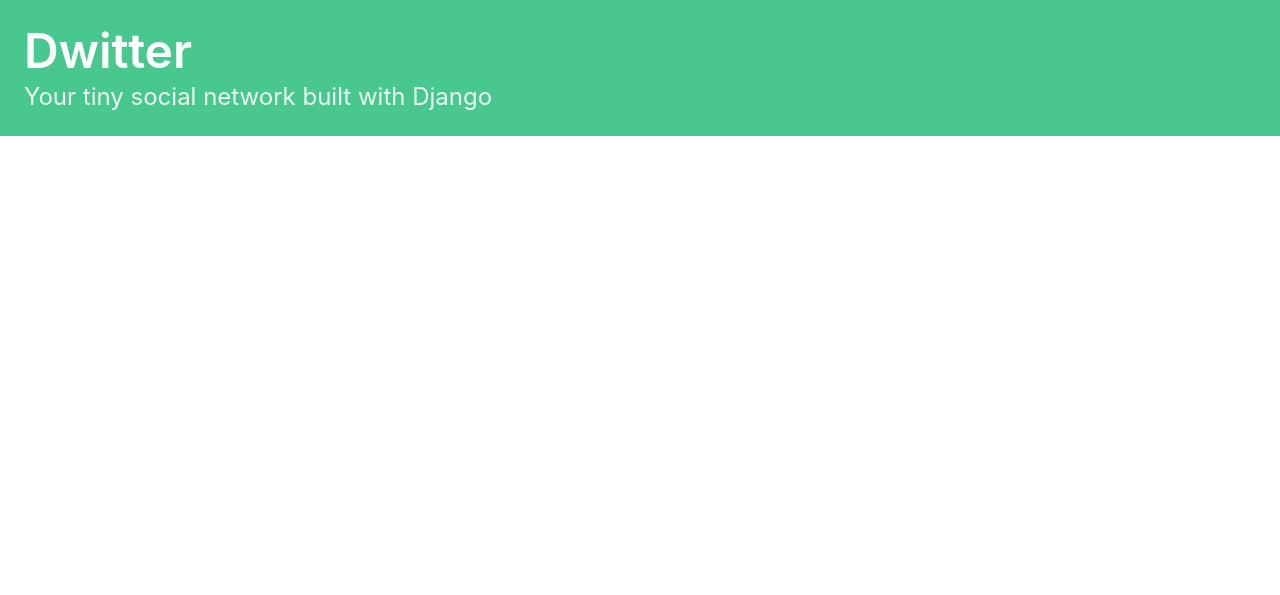
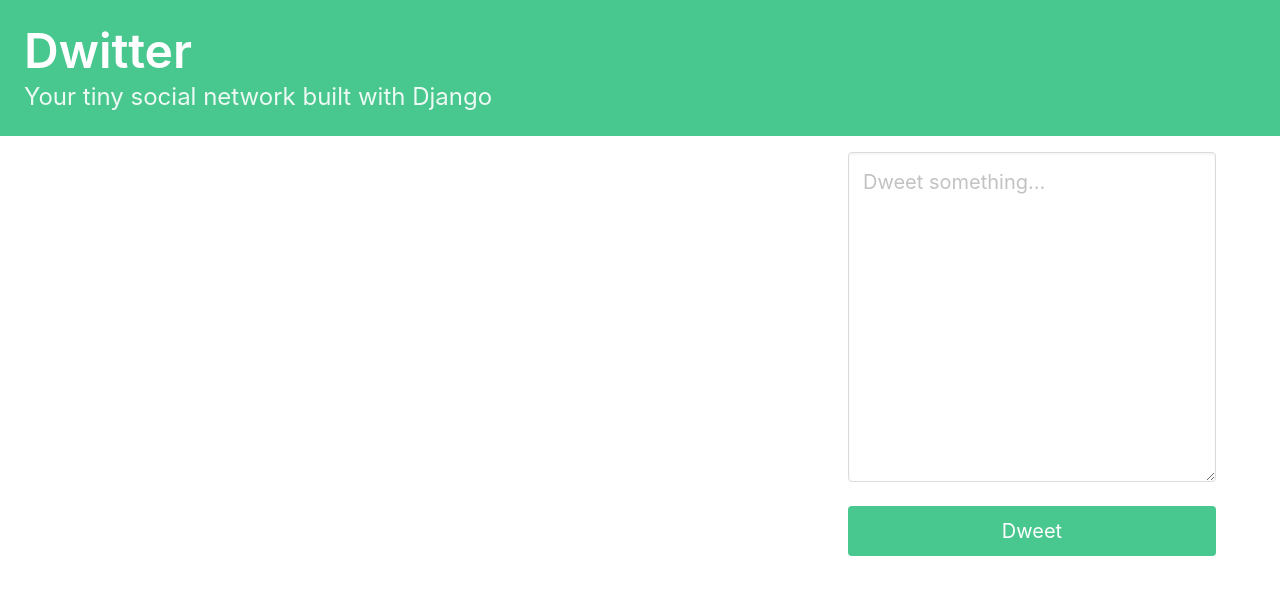
Before and after one commit to carvalhocaio/dwitter, a Django app: page / in a window 1280 px wide. Shown: the top 595 px of the page. Run offline with Django 3.2, Linux system fonts and the light colour scheme.

Commit message:
Submit Dweets Using Django Forms

```diff
--- /dev/null
+++ b/dwitter/forms.py
@@ -0,0 +1,20 @@
+from http.client import ImproperConnectionState
+from django import forms
+from .models import Dweet
+
+
+class DweetForm(forms.ModelForm):
+    body = forms.CharField(
+        required=True,
+        widget=forms.widgets.Textarea(
+            attrs={
+                "placeholder": "Dweet something...",
+                "class": "textarea is-sucess is-medium",
+            }
+        ),
+        label="",
+    )
+
+    class Meta:
+        model = Dweet
+        exclude = ("user",)
--- a/dwitter/templates/dwitter/dashboard.html
+++ b/dwitter/templates/dwitter/dashboard.html
@@ -6,13 +6,23 @@
   {% for followed in user.profile.follows.all %}
     {% for dweet in followed.user.dweets.all %}
       <div class="box">
-                {{ dweet.body }}
+        {{dweet.body}}
         <span class="is-small has-text-grey-light">
-                    {{ dweet.created_at }} by {{ dweet.user.username }}
+          ({{ dweet.created_at }} by {{ dweet.user.username }}
         </span>
       </div>
     {% endfor %}
   {% endfor %}
 </div>
 
+<div class="column is-one-third">
+  <form method="post">
+    {% csrf_token %}
+    {{ form.as_p }}
+    <button class="button is-success is-fullwidth is-medium mt-5" type="submit">
+      Dweet
+    </button>
+  </form>
+</div>
+
 {% endblock content %}
--- a/dwitter/views.py
+++ b/dwitter/views.py
@@ -1,4 +1,5 @@
 from django.shortcuts import render
+from .forms import DweetForm
 from .models import Profile
 
 
@@ -27,4 +28,11 @@ def profile(request, pk):
 
 
 def dashboard(request):
-    return render(request, "dwitter/dashboard.html")
+    if request.method == "POST":
+        form = DweetForm(request.POST)
+        if form.is_valid():
+            dweet = form.save(commit=False)
+            dweet.user = request.user
+            dweet.save()
+    form = DweetForm()
+    return render(request, "dwitter/dashboard.html", {"form": form})
```
Lines whose indentation alone changed are shown as unchanged.
